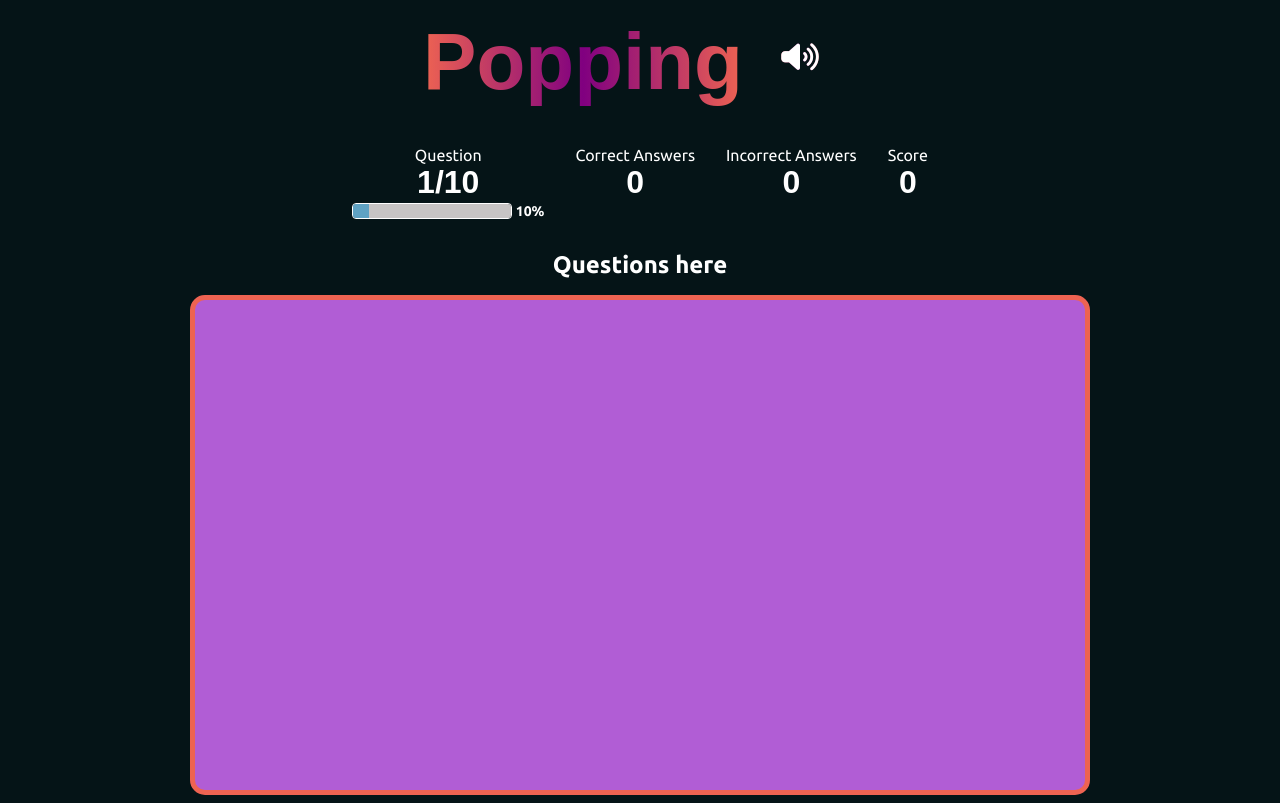
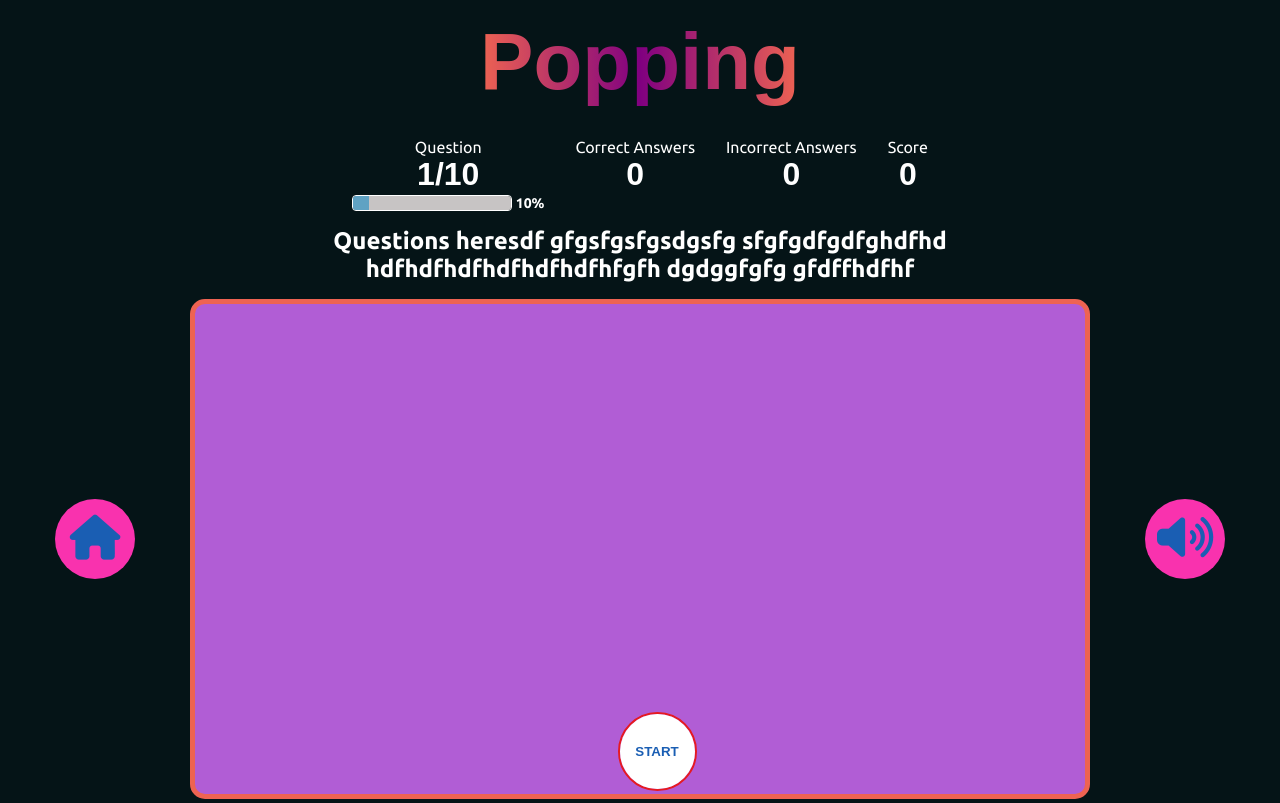
Before and after one commit to Esmael-Pinho/Second-Milestone-Project, a plain HTML site: page docs/game.html in a window 1280 px wide. Shown: the top 803 px of the page. Drawn offline with nearby package versions, Linux system fonts and the light colour scheme; a web font is replaced by a local one.

Commit message:
added home and sound button to game.html along with start/restart button

```diff
--- a/docs/assets/css/style.css
+++ b/docs/assets/css/style.css
@@ -192,16 +192,14 @@ video {
     transition: transform 0.25s 0.1s ease-in-out;
 }
 
-@media(hover: hover) {
+.btn:hover {
+    font-size: 130%;
+}
 
-    .btn:hover {
-        font-size: 130%;
-    }
+.btn:hover~* {
+    transform: scale(1);
+}
 
-    .btn:hover~* {
-        transform: scale(1);
-    }
-}
 
 section {
     position: relative;
@@ -273,7 +271,7 @@ section span:before {
 .game-area {
     background-color: var(--Amethyst);
     box-sizing: border-box;
-    width: 85%;
+    width: 900px;
     height: 75vh;
     max-height: 500px;
     max-width: 900px;
@@ -362,7 +360,6 @@ section span:before {
 .container {
     width: 90%;
     margin: auto;
-
 }
 
 #game-heading {
@@ -371,7 +368,8 @@ section span:before {
 
 #scoreboard {
     width: 50%;
-    margin: 1rem auto;
+    margin: 1.85rem auto;
+    margin-bottom: 0;
     display: flex;
     justify-content: space-between;
     display: flex;
@@ -408,13 +406,65 @@ section span:before {
     font-weight: bold;
 }
 
-#sound-btn {
-    margin: 2.5rem 2rem;
-    height: 50px;
-    width: 50px;
+#game-container {
+    display: inline-flex;
+    position: relative;
+    align-items: center;
+}
+
+.side-container {
+    position: absolute;
+    display: inline-flex;
+    align-items: center;
+    justify-content: center;
+    width: 80px;
+    height: 80px;
     border-radius: 50%;
-    font-size: 30px;
-    color: var(--White);
+    background-color: var(--Persian-rose);
+}
+
+.home-btn {
+    left: -15%;
+    top: 40%;
+}
+
+.play-pause-btn {
+    right: -15%;
+    top: 40%;
+}
+
+button {
+    background-color: transparent;
+    border: none;
+}
+
+#restart-btn-container {
+    position: absolute;
+    left: 47.5%;
+    bottom: 8px;
+    border: 2px solid var(--red);
+    border-radius: 50%;
+}
+
+#restart-btn {
+    text-transform: uppercase;
+    color: var(--blue);
+    width: 75px;
+    height: 75px;
+    background-color: var(--White);
+    border-radius: 50%;
+    cursor: pointer;
+    font-weight: bold;
+}
+
+#restart-btn:hover {
+    font-size: 100%;
+}
+
+
+.sound-btn, .home-btn {
+    font-size: 45px;
+    color: var(--blue);
     cursor: pointer;
 }
 
--- a/docs/assets/js/script.js
+++ b/docs/assets/js/script.js
@@ -67,14 +67,27 @@ $(document).ready(function() {
     $(".hide").toggle();
   });
 
-
   // modal open after click feedback button
   $(".message-btn").click(function() {
     $("#modalContact").show();
   });
+
   // modal close after press X (close) button
   $(".close-btn").click(function() {
     $("#modalContact").hide();
   });
 
+
+  // alternates between sound on or off
+  var toggle = false;
+  $(".sound-btn").click(function() {
+    if (toggle) {
+      $(".sound-btn").html(`<i class="fa-solid fa-volume-xmark"></i>`);
+    } else {
+      $(".sound-btn").html(`<i class="fa-solid fa-volume-high"></i>`);
+    }
+    toggle = !toggle;
+  });
+
+
 });
--- a/docs/game.html
+++ b/docs/game.html
@@ -25,7 +25,6 @@
             <h1 id="game-heading">
                 <a class="pop title" href="index.html">Popping</a>
             </h1>
-            <a id="sound-btn"><i class="fa-solid fa-volume-high"></i></a>
         </header>
 
         <!-- Levels -->
@@ -68,13 +67,24 @@
 
             <div id="questions-container">
                 <h2 id="questions">
-                    Questions here
+                    Questions heresdf gfgsfgsfgsdgsfg sfgfgdfgdfghdfhd hdfhdfhdfhdfhdfhdfhfgfh dgdggfgfg gfdffhdfhf
                 </h2>
             </div>
 
-            <div class="game-area">
+            <div id="game-container">
+                <div class="side-container home-btn">
+                    <button class="home-btn" aria-labelledby="Home Button"><i class="fa-solid fa-house"></i></button>
+                </div>
+                <div class="game-area">
+                    <div id="restart-btn-container">
+                        <button id="restart-btn" aria-labelledby="Restart Button">start</button>
+                    </div>
+                </div>
+                <div class="side-container play-pause-btn">
+                    <button class="sound-btn" aria-labelledby="Sound Button"><i class="fa-solid fa-volume-high"></i></button>
+                </div>
+            </div>
 
-            </div>
 
         </div>
 
```
Also changed, not shown: docs/index.html (+2 -2 lines).
